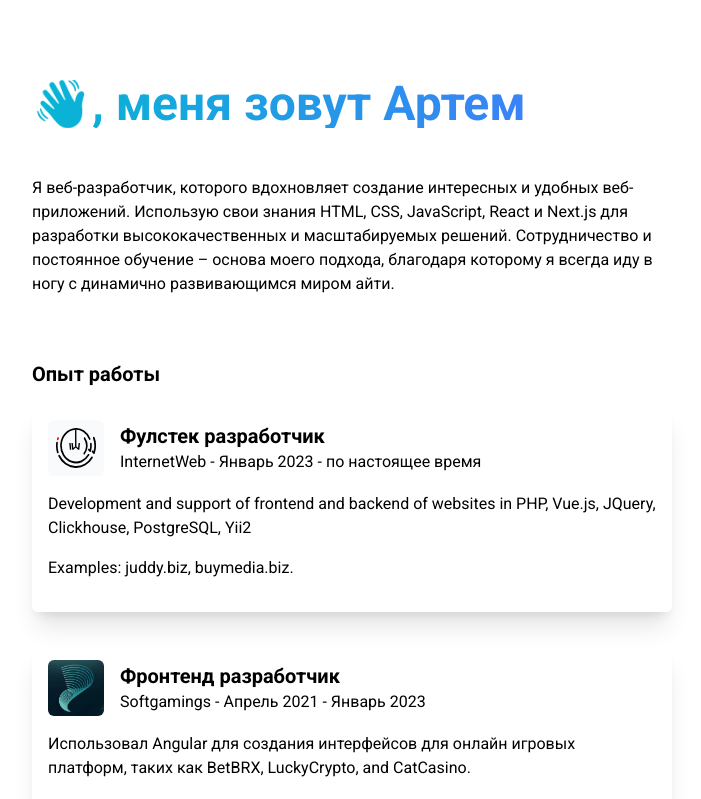
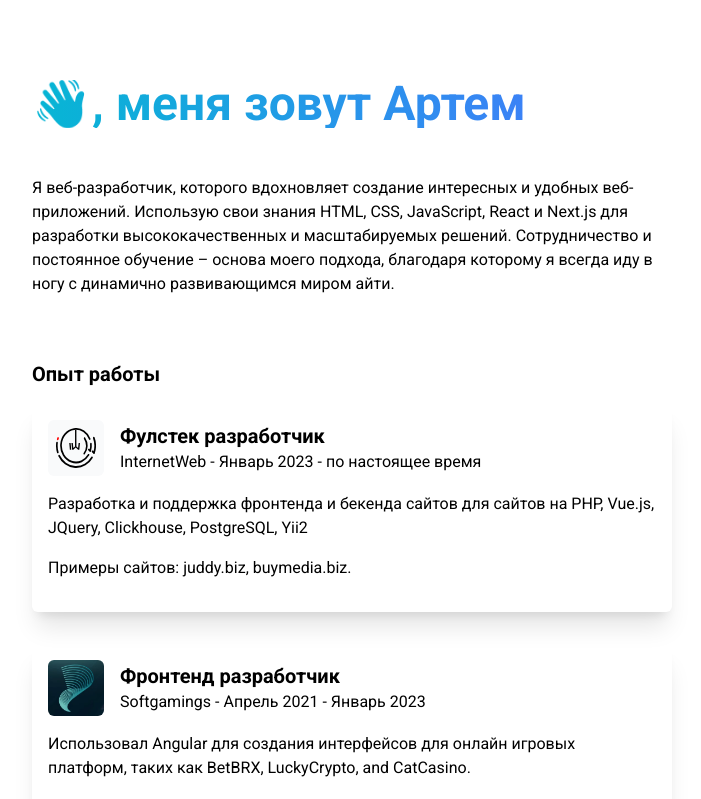
Before and after one commit to Ivang71/portfolio, a Next.js app: page /portfolio/ru in a window 1280 px wide. Shown: the top 799 px of the page, without its empty margins (288-989 px from the left). Built offline with nearby package versions, Linux system fonts and the light colour scheme.

Commit message:
fix translation

```diff
--- a/app/ru/page.tsx
+++ b/app/ru/page.tsx
@@ -20,8 +20,8 @@ export default async function Page() {
                     </div>
                 </div>
                 <div>
-                    <p className='mb-4'>Development and support of frontend and backend of websites in PHP, Vue.js, JQuery, Clickhouse, PostgreSQL, Yii2</p>
-                    <p className='mb-4'>Examples: <a href='https://juddy.biz/' target='_blank'>juddy.biz</a>, <a href='https://buymedia.biz/en' target='_blank'>buymedia.biz</a>.</p>
+                    <p className='mb-4'>Разработка и поддержка фронтенда и бекенда сайтов для сайтов на PHP, Vue.js, JQuery, Clickhouse, PostgreSQL, Yii2</p>
+                    <p className='mb-4'>Примеры сайтов: <a href='https://juddy.biz/' target='_blank'>juddy.biz</a>, <a href='https://buymedia.biz/en' target='_blank'>buymedia.biz</a>.</p>
                 </div>
             </div>
 
```
